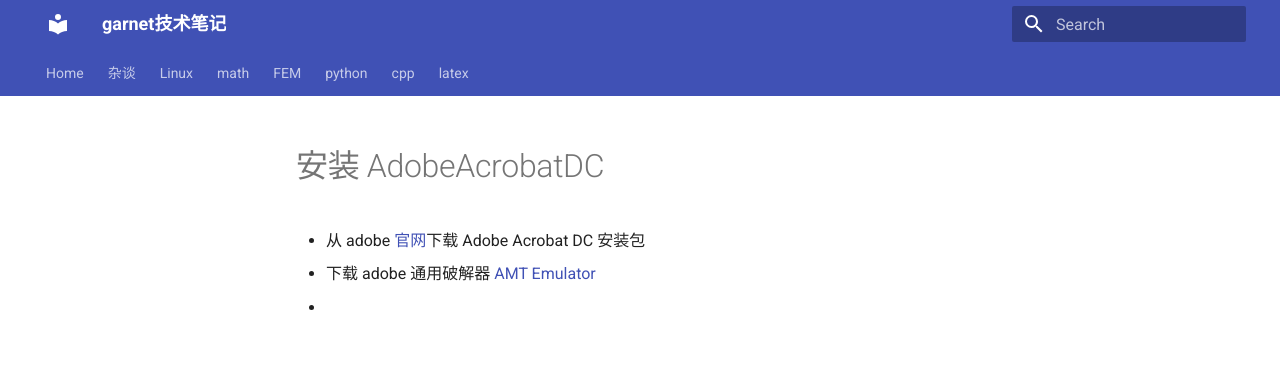
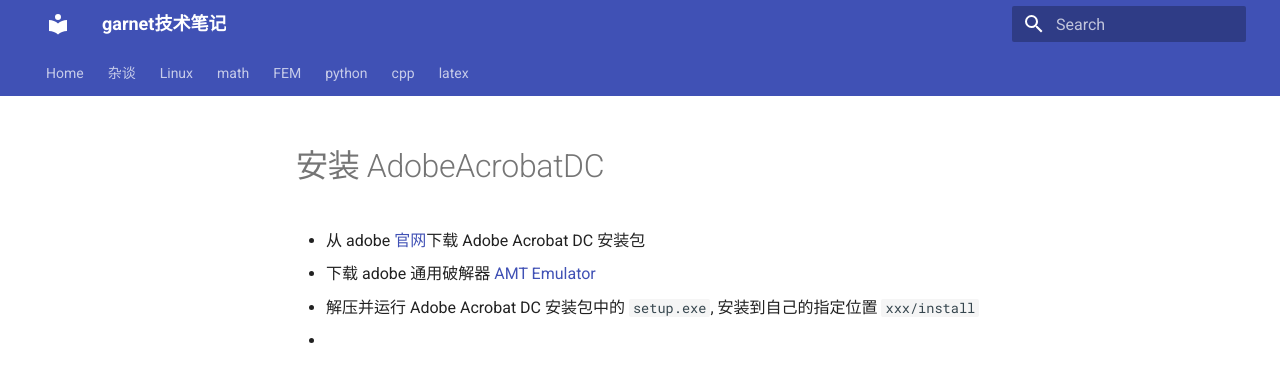
Before and after one commit to ymma98/technotes, an MkDocs documentation site: the page built from docs/杂谈/安装AdobeAcrobatDC.md, in a window 1280 px wide. Shown: the top 382 px of the page. Built offline with MkDocs 1.6.1 and Material for MkDocs 9.7.7, drawn with Linux system fonts in a browser that asks for light colours.

Commit message:
docs/杂谈/安装AdobeAcrobatDC.md updated from https://stackedit.cn/

```diff
--- a/docs/杂谈/安装AdobeAcrobatDC.md
+++ b/docs/杂谈/安装AdobeAcrobatDC.md
@@ -3,7 +3,9 @@
 
 * 从 adobe [官网](https://helpx.adobe.com/cn/acrobat/kb/acrobat-dc-downloads.html)下载 Adobe Acrobat DC 安装包
 * 下载 adobe 通用破解器 [AMT Emulator](https://amtemu-official.com/amtemu-v0-9-2-patcher/)
+* 解压并运行 Adobe Acrobat DC 安装包中的 `setup.exe`, 安装到自己的指定位置 `xxx/install`
 *
 <!--stackedit_data:
-eyJoaXN0b3J5IjpbLTE0NzUzNDQzNDJdfQ==
+eyJoaXN0b3J5IjpbLTIxMjk1OTkzMjIsLTE0NzUzNDQzNDJdfQ
+==
 -->
```
